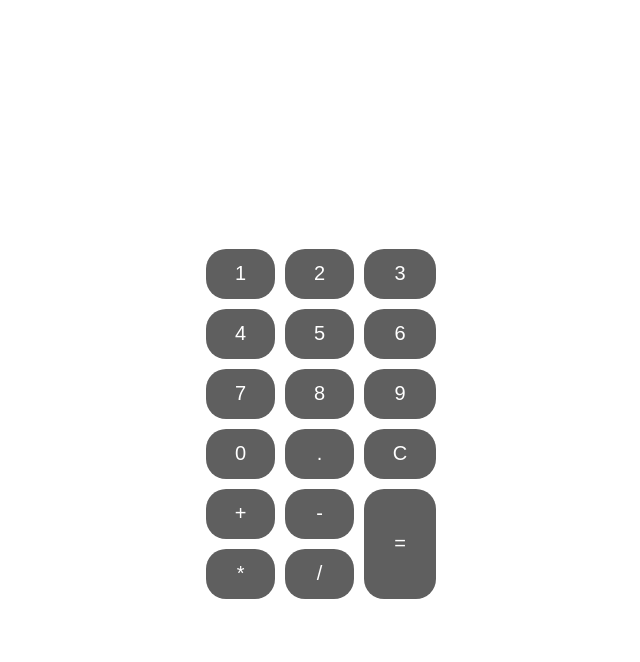
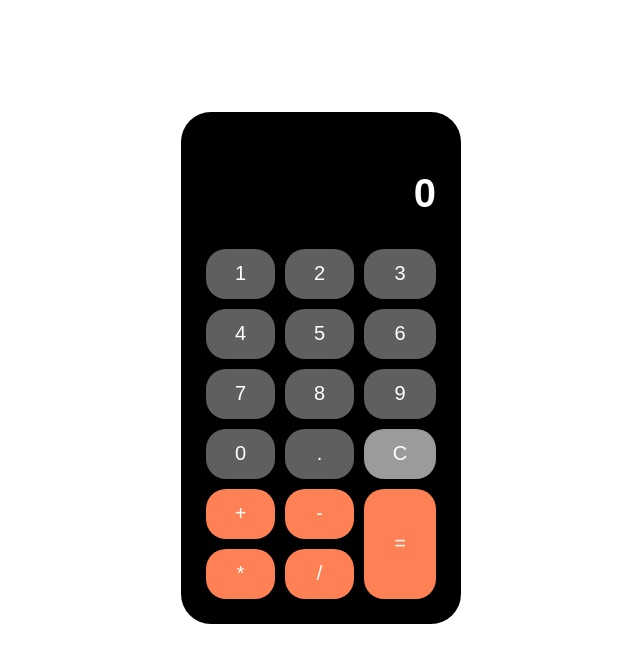
Before and after one commit to gvrshnn/calculator, a plain HTML site: page index.html in a window 1280 px wide. Shown: the whole page, without its empty margins (319-959 px from the left). Drawn offline with Linux system fonts and the light colour scheme.

Commit message:
div_calculator_classes_action_and_clean

```diff
--- a/index.html
+++ b/index.html
@@ -8,6 +8,7 @@
     <link rel="stylesheet" href="styles.css">
 </head>
 <body>
+    <div class="calculator">
         <h2 id="result">0</h2>
         <div class="buttons">
             <button id="one">1</button>
@@ -21,12 +22,13 @@
             <button id="nine">9</button>
             <button id="zero">0</button>
             <button id="dot">.</button>
-        <button id="equal">=</button>
-        <button id="addition">+</button>
-        <button id="substraction">-</button>
-        <button id="multiply">*</button>
-        <button id="divide">/</button>
-        <button id="clear">C</button>
+            <button class="action" id="equal">=</button>
+            <button class="action" id="addition">+</button>
+            <button class="action" id="substraction">-</button>
+            <button class="action" id="multiply">*</button>
+            <button class="action" id="divide">/</button>
+            <button class="clean" id="clear">C</button>
+        </div>
     </div>
 </body>
 </html>
```
Lines whose indentation alone changed are shown as unchanged.
